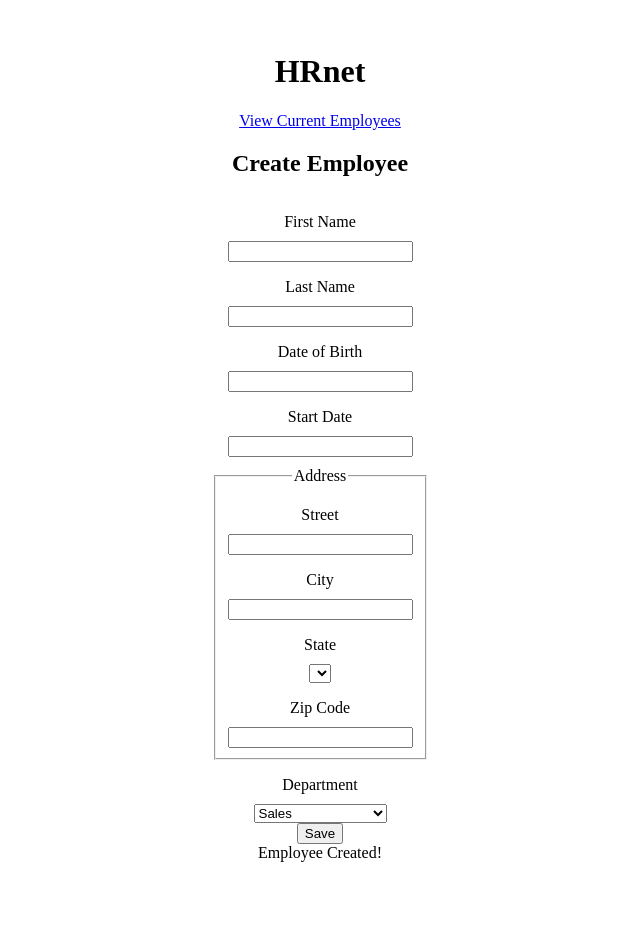
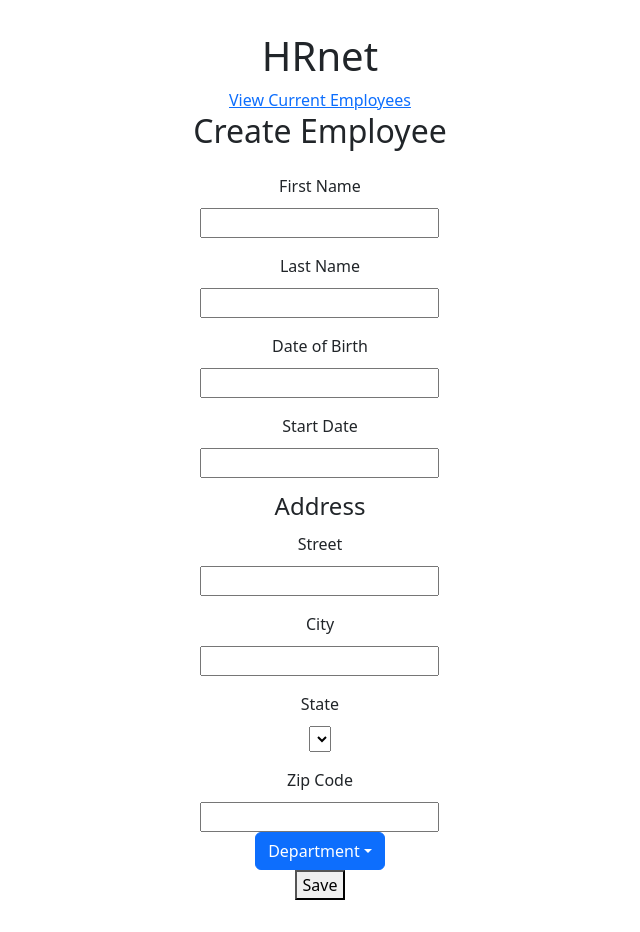
Before and after one commit to Kasia307584/wealth_health-hr-app--frontend, a React (Vite) app: page / in a window 1280 px wide. Shown: the whole page, without its empty margins (320-960 px from the left). Before the commit the page ends 894 px from the top, so only its background shows below. Built offline with nearby package versions, Linux system fonts and the light colour scheme.

Commit message:
React-Bootstrap installed and dropdown button added
Html's <select> elem replaced by <DropdownButton> React-Bootrstrap component

```diff
--- a/index.html
+++ b/index.html
@@ -3,6 +3,12 @@
   <head>
     <meta charset="UTF-8" />
     <meta name="viewport" content="width=device-width, initial-scale=1.0" />
+    <link
+      href="https://cdn.jsdelivr.net/npm/bootstrap@5.3.2/dist/css/bootstrap.min.css"
+      rel="stylesheet"
+      integrity="sha384-T3c6CoIi6uLrA9TneNEoa7RxnatzjcDSCmG1MXxSR1GAsXEV/Dwwykc2MPK8M2HN"
+      crossorigin="anonymous"
+    />
     <title>HRnet</title>
   </head>
   <body>
--- a/package.json
+++ b/package.json
@@ -12,6 +12,7 @@
   "dependencies": {
     "@reduxjs/toolkit": "^1.9.7",
     "react": "^18.2.0",
+    "react-bootstrap": "^2.9.1",
     "react-dom": "^18.2.0",
     "react-redux": "^8.1.3",
     "react-router-dom": "^6.17.0"
--- a/src/pages/employee/EmployeeView.jsx
+++ b/src/pages/employee/EmployeeView.jsx
@@ -1,4 +1,6 @@
 import { Link } from "react-router-dom";
+import DropdownButton from "react-bootstrap/DropdownButton";
+import Dropdown from "react-bootstrap/Dropdown";
 
 export default function Employee() {
   return (
@@ -38,14 +40,13 @@
             <input id="zip-code" type="number" />
           </fieldset>
 
-          <label htmlFor="department">Department</label>
-          <select name="department" id="department">
-            <option>Sales</option>
-            <option>Marketing</option>
-            <option>Engineering</option>
-            <option>Human Resources</option>
-            <option>Legal</option>
-          </select>
+          <DropdownButton id="dropdown-basic-button" title="Department">
+            <Dropdown.Item>Sales</Dropdown.Item>
+            <Dropdown.Item>Marketing</Dropdown.Item>
+            <Dropdown.Item>Engineering</Dropdown.Item>
+            <Dropdown.Item>Human Resources</Dropdown.Item>
+            <Dropdown.Item>Legal</Dropdown.Item>
+          </DropdownButton>
         </form>
 
         <button>Save</button>
```
Also changed, not shown: 1 other file (tests, documents, lock files or other folders).
